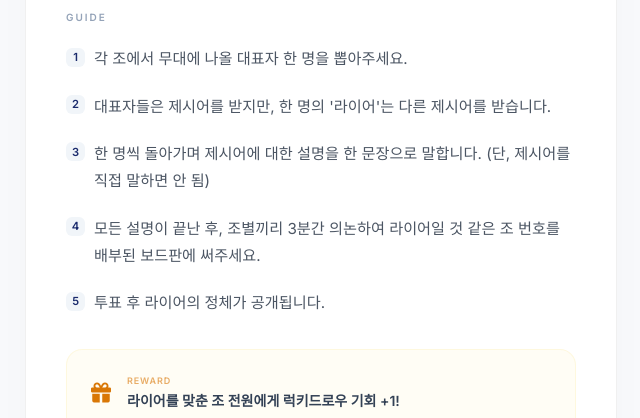
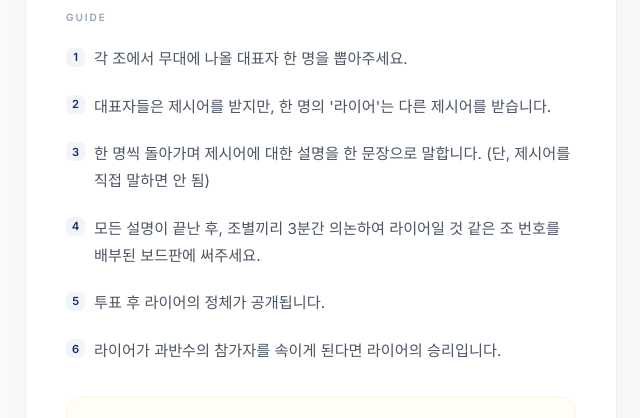
Before and after one commit to yj2da/ifriend-guide-closing, a plain HTML site: page index.html in a window 1280 px wide. Shown: the part 522-940 px from the top of the page, without its empty margins (319-959 px from the left). Drawn offline with nearby package versions, Linux system fonts and the light colour scheme.

Commit message:
Update Liar Game rules and multi-language prize descriptions

```diff
--- a/index.html
+++ b/index.html
@@ -210,9 +210,10 @@
                     "대표자들은 제시어를 받지만, 한 명의 '라이어'는 다른 제시어를 받습니다.",
                     "한 명씩 돌아가며 제시어에 대한 설명을 한 문장으로 말합니다. (단, 제시어를 직접 말하면 안 됨)",
                     "모든 설명이 끝난 후, 조별끼리 3분간 의논하여 라이어일 것 같은 조 번호를 배부된 보드판에 써주세요.",
-                    "투표 후 라이어의 정체가 공개됩니다."
+                    "투표 후 라이어의 정체가 공개됩니다.",
+                    "라이어가 과반수의 참가자를 속이게 된다면 라이어의 승리입니다."
                 ],
-                game1Prize: "라이어를 맞춘 조 전원에게 럭키드로우 기회 +1!",
+                game1Prize: "라이어를 맞춘 조 전원에게 럭키드로우 기회 +1! (단, 라이어 승리 시 라이어 조 전원만 기회 +1)",
                 game1Tip: "💡 조원들과 상의해서 진짜 라이어를 찾아 투표하세요!",
                 game2Title: "뮤직 스탑 빙고",
                 game2Rules: [
@@ -235,9 +236,10 @@
                     "Everyone receives a keyword, but the 'Liar' receives a different word.",
                     "Each person explains the word in one sentence. (Don't say the word itself!)",
                     "After everyone speaks, groups have 3 mins to discuss and write the Liar's group number on the board.",
-                    "The Liar's identity will be revealed after voting."
+                    "The Liar's identity will be revealed after voting.",
+                    "If the Liar deceives more than half of the participants, the Liar wins."
                 ],
-                game1Prize: "+1 Lucky Draw chance for everyone who catches the Liar!",
+                game1Prize: "+1 Lucky Draw chance for catching the Liar! (If the Liar wins, only their group gets +1 chance)",
                 game1Tip: "💡 Discuss with your team to find the real Liar!",
                 game2Title: "Music Stop Bingo",
                 game2Rules: [
@@ -260,17 +262,18 @@
                     "代表者にはお題が与えられますが、一人の「ライアー」には別のお題が与えられます。",
                     "一人ずつ順番にお題を直接言わずに一文で説明します。",
                     "全員の説明が終わった後、各グループで3分間話し合ってライアーを特定します。",
-                    "投票後、ライアーの正体が公開されます。"
+                    "投票後、ライアーの正体が公開されます。",
+                    "ライアーが過半数の参加者を欺くことができれば、ライアーの勝利となります。"
                 ],
-                game1Prize: "ライアーを当てたグループ全員にラッキードローのチャンス+1！",
-                game1Tip: "💡 チームメイトと相談して、本物のライアーを見つけて投票しましょう！",
+                game1Prize: "ライアーを当てたグループ全員にラッキードローのチャンス+1！（ライアー勝利時は、ライアーのグループのみチャンス+1）",
+                game1Tip: "💡 チームメ이트と相談して、本物のライアーを見つけて投票しましょう！",
                 game2Title: "ミュージック・ストップ・ビンゴ",
                 game2Rules: [
-                    "ビンゴ用紙とボールペンを受け取ります。",
+                    "ビン고用紙とボールペンを受け取ります。",
                     "音楽に合わせて自由に移動します。",
                     "移動しながら二人一組のペアを作ります。",
                     "自己紹介とともにビンゴの質問に答えます。",
-                    "会話が終わったら、相手の回答とサインをもらいます。",
+                    "会話が終わったら、相手의回答とサインをもらいます。",
                     "マスを埋めたら、新しいパートナーを探して移動します。",
                     "3列ビンゴが完成したら、前に出て賞品を受け取ってください。"
                 ],
@@ -285,9 +288,10 @@
                     "代表们会收到一个关键词，但其中一位“说谎者”将获得不同的词。",
                     "轮流用一句话描述该词。（注意：严禁直接说出词名）",
                     "描述结束后，各组讨论3分钟，并将认为可能是说谎者的组号写在发放的小白板上。",
-                    "投票结束后，揭晓说谎者的真实身份。"
+                    "投票结束后，揭晓说谎者的真实身份。",
+                    "如果说谎者成功欺骗了过半数的参与者，则说谎者获胜。"
                 ],
-                game1Prize: "成功识破说谎者的团队成员将获得 1 次抽奖机会！",
+                game1Prize: "成功识破说谎者的团队成员将获得 1 次抽奖机会！（若说谎者获胜，则仅限说谎者团队获得 +1 次机会）",
                 game1Tip: "💡 与组员讨论，找出真正的说谎者并投票吧！",
                 game2Title: "音乐停止宾果",
                 game2Rules: [
```
